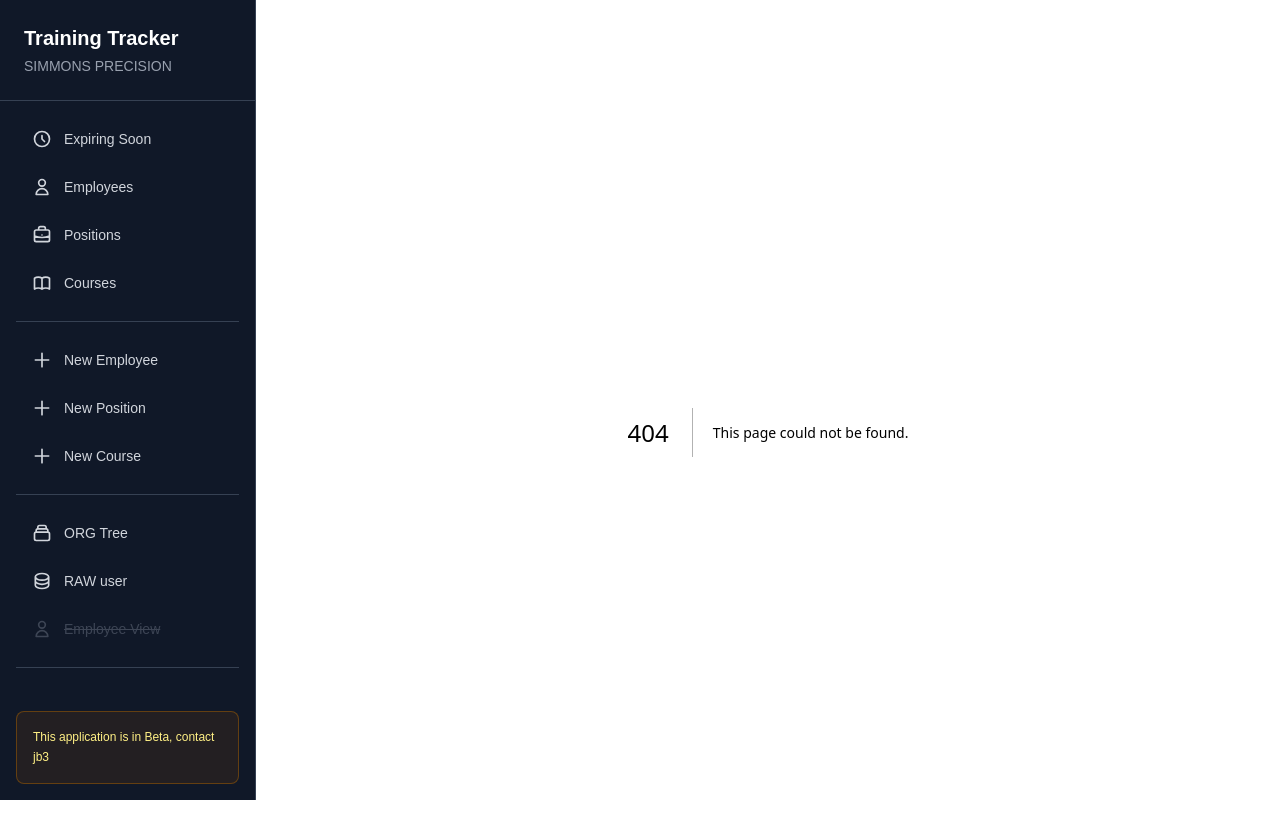
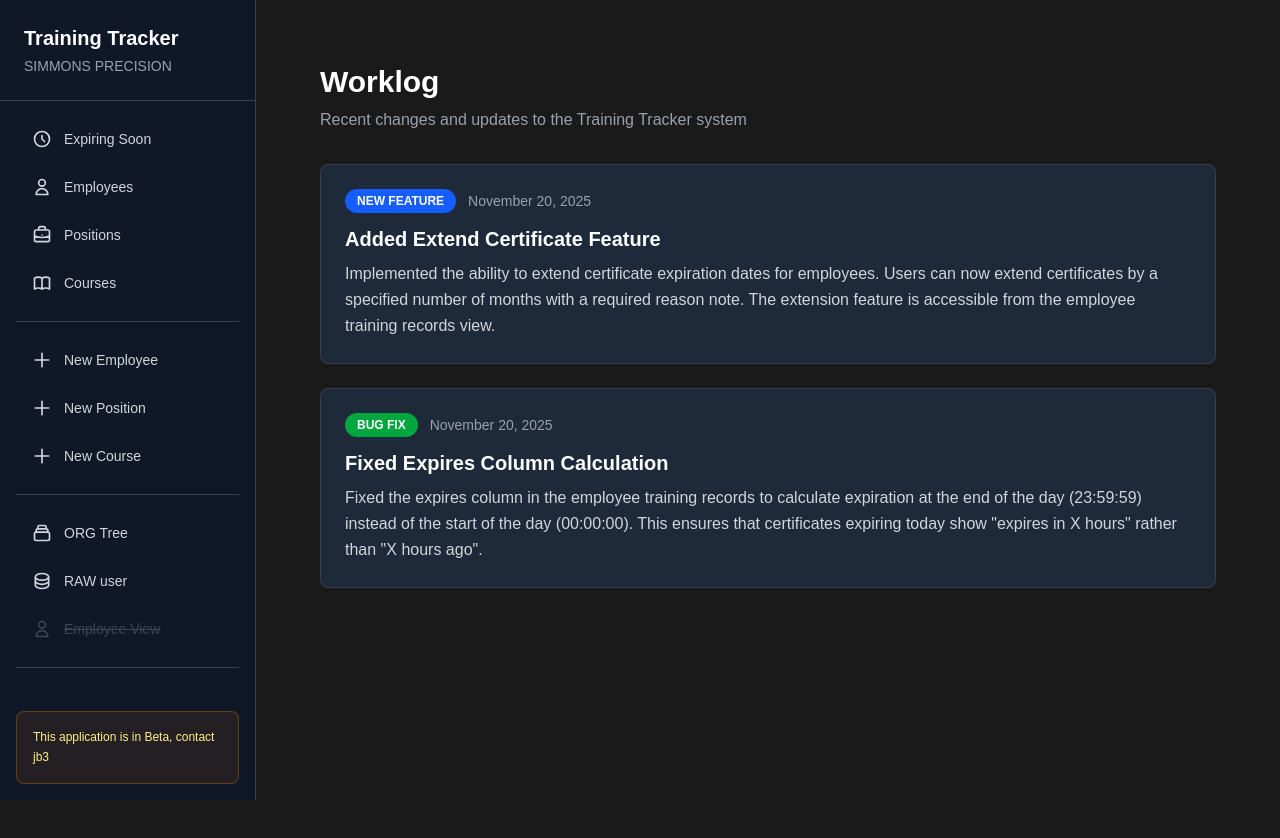
Before and after one commit to jackajck/training_v2, a Next.js app: page /worklog in a window 1280 px wide. Before the commit this address had no page. Shown: the top 838 px of the page. After the commit the page ends 800 px from the top, so only its background shows below. Built offline with nearby package versions, Linux system fonts and the light colour scheme.

Commit message:
bug fix for expired column

```diff
--- a/app/employees/page.tsx
+++ b/app/employees/page.tsx
@@ -792,11 +792,9 @@ export default function EmployeesPage() {
 
                                 {/* Courses with timeline dots */}
                                 <div className="space-y-3">
-                                  {courses.map((course, index) => {
+                                  {courses.map((course) => {
                                     const status = getCourseStatus(course.course_id);
                                     const statusColor = getStatusColorForCourse(status);
-                                    // Convert bg-color to actual color for the dot
-                                    const dotColor = statusColor.replace('bg-', '');
 
                                     return (
                                       <div key={course.course_id} className="relative">
@@ -912,7 +910,8 @@ export default function EmployeesPage() {
                                       const dateStr = String(record.expiration_date);
                                       const datePart = dateStr.split('T')[0];
                                       const [year, month, day] = datePart.split('-').map(Number);
-                                      const expDate = new Date(year, month - 1, day);
+                                      // Set time to end of day (23:59:59) so certificates expire at day's end
+                                      const expDate = new Date(year, month - 1, day, 23, 59, 59);
                                       return formatDistanceToNow(expDate, { addSuffix: true });
                                     })()}
                                   </div>
--- a/app/org-tree/page.tsx
+++ b/app/org-tree/page.tsx
@@ -454,7 +454,8 @@ export default function OrgTreePage() {
                                         const dateStr = String(record.expiration_date);
                                         const datePart = dateStr.split('T')[0];
                                         const [year, month, day] = datePart.split('-').map(Number);
-                                        const expDate = new Date(year, month - 1, day);
+                                        // Set time to end of day (23:59:59) so certificates expire at day's end
+                                        const expDate = new Date(year, month - 1, day, 23, 59, 59);
                                         return formatDistanceToNow(expDate, { addSuffix: true });
                                       })()}
                                     </div>
--- a/app/page.tsx
+++ b/app/page.tsx
@@ -114,7 +114,8 @@ export default function Home() {
           const dateStr = String(record.expiration_date);
           const datePart = dateStr.split('T')[0];
           const [year, month, day] = datePart.split('-').map(Number);
-          expDate = new Date(year, month - 1, day);
+          // Set time to end of day (23:59:59) so certificates expire at day's end
+          expDate = new Date(year, month - 1, day, 23, 59, 59);
         }
         const isExpired = expDate ? expDate < new Date() : false;
         const status = isExpired ? 'Expired' : 'Expiring';
@@ -261,7 +262,8 @@ export default function Home() {
                     const dateStr = String(record.expiration_date);
                     const datePart = dateStr.split('T')[0];
                     const [year, month, day] = datePart.split('-').map(Number);
-                    expDate = new Date(year, month - 1, day);
+                    // Set time to end of day (23:59:59) so certificates expire at day's end
+                    expDate = new Date(year, month - 1, day, 23, 59, 59);
                   }
                   const isExpired = expDate ? expDate < new Date() : false;
                   return (
--- /dev/null
+++ b/app/worklog/page.tsx
@@ -0,0 +1,100 @@
+'use client';
+
+import React from 'react';
+
+interface WorklogEntry {
+  date: string;
+  title: string;
+  description: string;
+  type: 'feature' | 'fix' | 'improvement';
+}
+
+export default function WorklogPage() {
+  const worklogEntries: WorklogEntry[] = [
+    {
+      date: '2025-11-20',
+      title: 'Added Extend Certificate Feature',
+      description: 'Implemented the ability to extend certificate expiration dates for employees. Users can now extend certificates by a specified number of months with a required reason note. The extension feature is accessible from the employee training records view.',
+      type: 'feature'
+    },
+    {
+      date: '2025-11-20',
+      title: 'Fixed Expires Column Calculation',
+      description: 'Fixed the expires column in the employee training records to calculate expiration at the end of the day (23:59:59) instead of the start of the day (00:00:00). This ensures that certificates expiring today show "expires in X hours" rather than "X hours ago".',
+      type: 'fix'
+    }
+  ];
+
+  const getTypeColor = (type: string) => {
+    switch (type) {
+      case 'feature':
+        return 'bg-blue-600';
+      case 'fix':
+        return 'bg-green-600';
+      case 'improvement':
+        return 'bg-purple-600';
+      default:
+        return 'bg-gray-600';
+    }
+  };
+
+  const getTypeBadge = (type: string) => {
+    switch (type) {
+      case 'feature':
+        return 'New Feature';
+      case 'fix':
+        return 'Bug Fix';
+      case 'improvement':
+        return 'Improvement';
+      default:
+        return type;
+    }
+  };
+
+  const formatDate = (dateString: string) => {
+    const date = new Date(dateString);
+    return date.toLocaleDateString('en-US', {
+      year: 'numeric',
+      month: 'long',
+      day: 'numeric'
+    });
+  };
+
+  return (
+    <div className="p-8">
+      <div className="max-w-4xl mx-auto">
+        <div className="mb-8">
+          <h1 className="text-3xl font-bold text-white mb-2">Worklog</h1>
+          <p className="text-gray-400">Recent changes and updates to the Training Tracker system</p>
+        </div>
+
+        <div className="space-y-6">
+          {worklogEntries.map((entry, index) => (
+            <div
+              key={index}
+              className="bg-gray-800 rounded-lg border border-gray-700 p-6 hover:border-gray-600 transition-colors"
+            >
+              <div className="flex items-start justify-between mb-3">
+                <div className="flex items-center gap-3">
+                  <span className={`px-3 py-1 ${getTypeColor(entry.type)} text-white rounded-full text-xs font-semibold uppercase`}>
+                    {getTypeBadge(entry.type)}
+                  </span>
+                  <span className="text-sm text-gray-400">{formatDate(entry.date)}</span>
+                </div>
+              </div>
+
+              <h2 className="text-xl font-semibold text-white mb-2">{entry.title}</h2>
+              <p className="text-gray-300 leading-relaxed">{entry.description}</p>
+            </div>
+          ))}
+        </div>
+
+        {worklogEntries.length === 0 && (
+          <div className="text-center py-12">
+            <p className="text-gray-500">No entries yet</p>
+          </div>
+        )}
+      </div>
+    </div>
+  );
+}
--- a/components/Sidebar.tsx
+++ b/components/Sidebar.tsx
@@ -149,6 +149,22 @@ const DatabaseIcon = () => (
   </svg>
 );
 
+const DocumentIcon = () => (
+  <svg
+    className="w-5 h-5"
+    fill="none"
+    stroke="currentColor"
+    viewBox="0 0 24 24"
+  >
+    <path
+      strokeLinecap="round"
+      strokeLinejoin="round"
+      strokeWidth={2}
+      d="M9 12h6m-6 4h6m2 5H7a2 2 0 01-2-2V5a2 2 0 012-2h5.586a1 1 0 01.707.293l5.414 5.414a1 1 0 01.293.707V19a2 2 0 01-2 2z"
+    />
+  </svg>
+);
+
 export default function Sidebar() {
   const pathname = usePathname();
 
@@ -169,6 +185,7 @@ export default function Sidebar() {
     { href: "/employee-view", label: "Employee View", icon: <UserIcon />, disabled: true },
     { type: "divider" },
     { href: "/custom-logic", label: "Custom Logic", icon: <CodeIcon /> },
+    { href: "/worklog", label: "Worklog", icon: <DocumentIcon /> },
   ];
 
   return (
```
